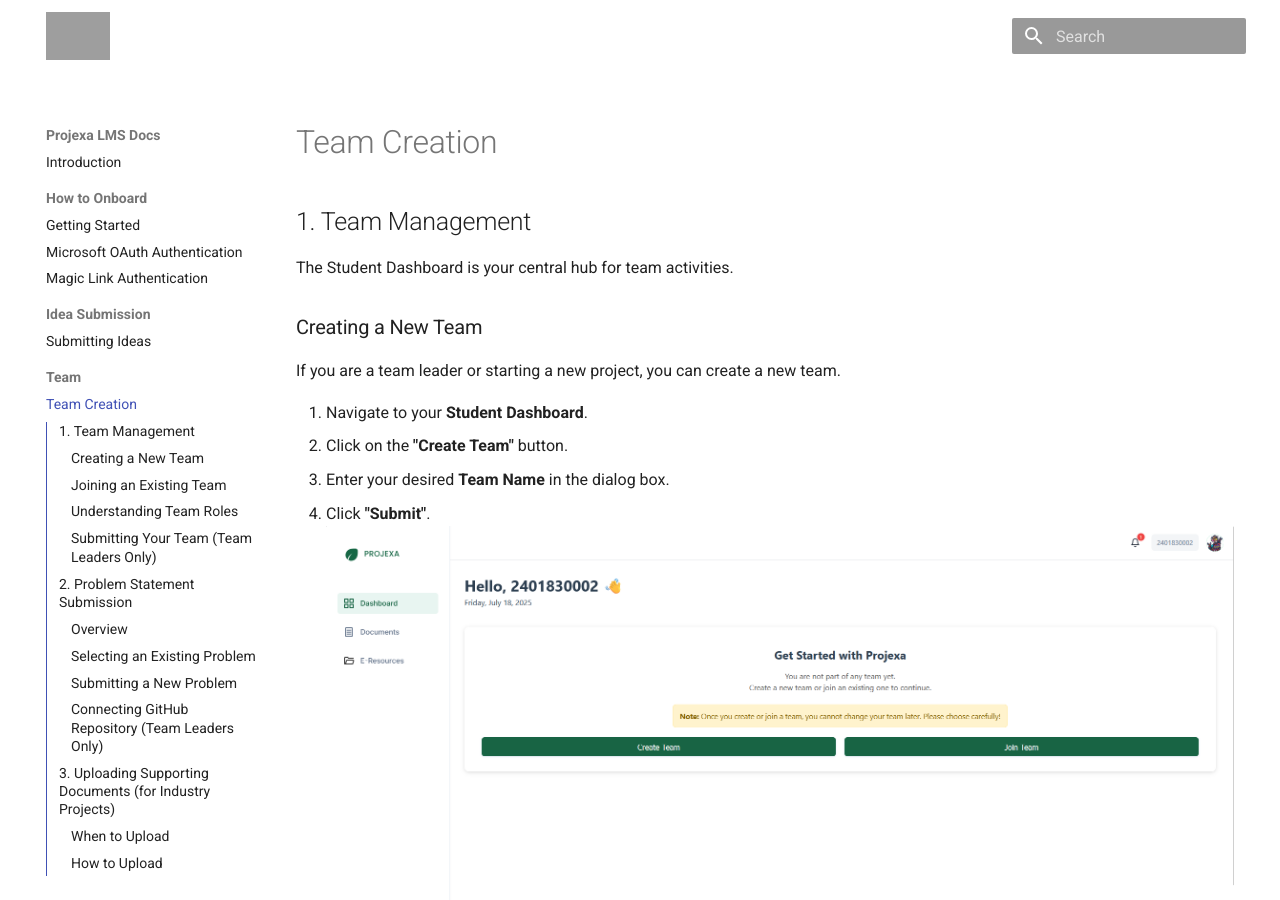
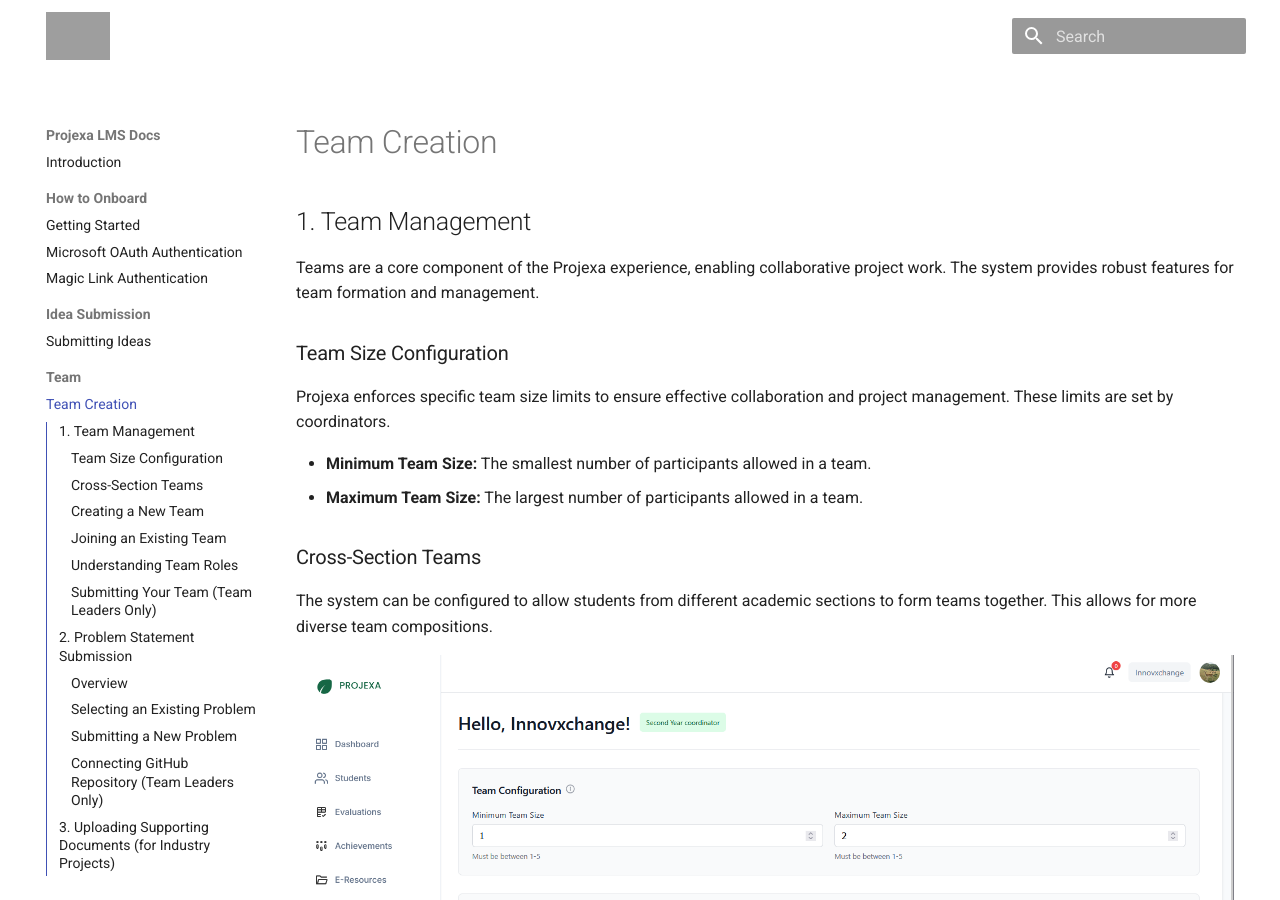
Before and after one commit to ProjexaLMS/ProjexaDocs, an MkDocs documentation site: the page built from docs/team-management.md, in a window 1280 px wide and 900 px high. Built offline with MkDocs 1.6.1 and Material for MkDocs 9.7.7, drawn with Linux system fonts in a browser that asks for light colours; grey boxes are pictures that could not be loaded.

```diff
--- a/docs/team-management.md
+++ b/docs/team-management.md
@@ -1,6 +1,19 @@
 ## 1. Team Management
 
-The Student Dashboard is your central hub for team activities.
+Teams are a core component of the Projexa experience, enabling collaborative project work. The system provides robust features for team formation and management.
+
+### Team Size Configuration
+
+Projexa enforces specific team size limits to ensure effective collaboration and project management. These limits are set by coordinators.
+
+*   **Minimum Team Size:** The smallest number of participants allowed in a team.
+*   **Maximum Team Size:** The largest number of participants allowed in a team.
+
+### Cross-Section Teams
+
+The system can be configured to allow students from different academic sections to form teams together. This allows for more diverse team compositions.
+
+![Team Configuration (Coordinator View)](assets/images/coordinator_config.png)
 
 ### Creating a New Team
 
--- a/mkdocs.yml
+++ b/mkdocs.yml
@@ -36,3 +36,5 @@
       - Submitting Ideas: idea-submission.md
   - Team:
       - Team Creation: team-management.md
+      - Team Interaction: team-interaction.md
+      - Team Evaluation: team-evaluation.md
```
Also changed, not shown: docs/team-evaluation.md (added, +59 -0 lines), docs/team-interaction.md (added, +44 -0 lines), docs/assets/images/coordinator_config.png (added), docs/assets/images/interaction_history.png (added), docs/assets/images/mentor_assignment.png (added), docs/assets/images/rate_interaction_form.png (added), docs/assets/images/schedule_interaction_1.png (added), docs/assets/images/schedule_interaction_2.png (added).
